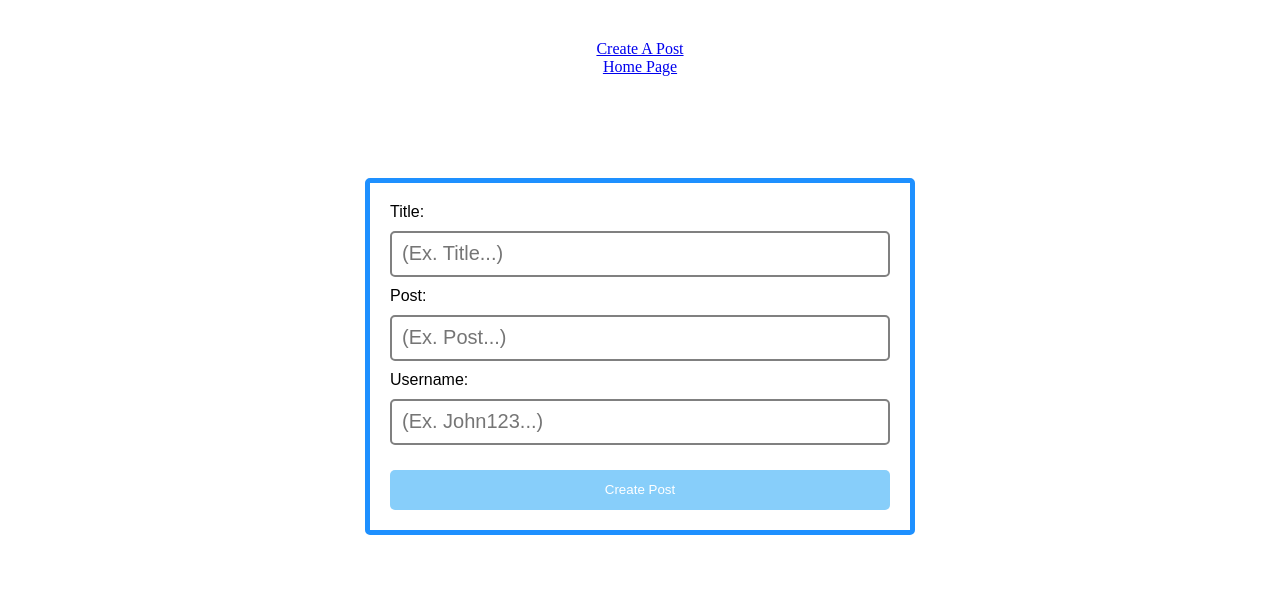
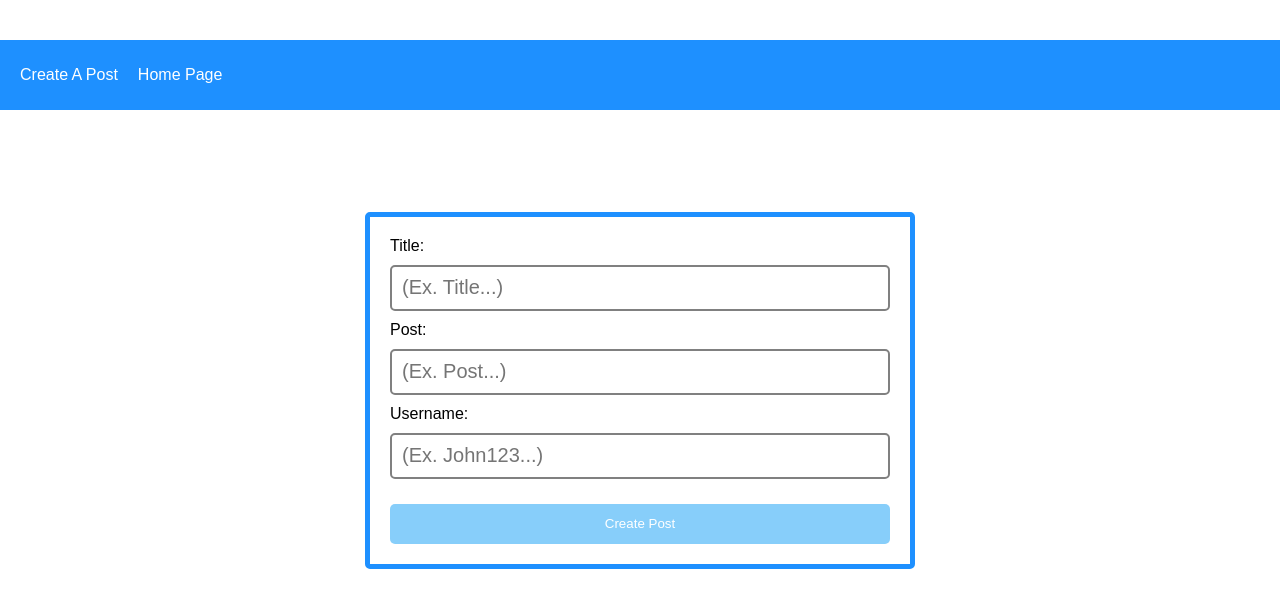
Before and after one commit to johnny-estrada/full-stack-course, a React (Create React App) app in the folder client/: page /createpost in a window 1280 px wide. Shown: the top 608 px of the page. Built offline with nearby package versions, Linux system fonts and the light colour scheme.

Commit message:
Add navbar styles

```diff
--- a/client/src/App.css
+++ b/client/src/App.css
@@ -104,3 +104,56 @@ body {
 span {
   color: red;
 }
+
+/* NAVBAR */
+
+.navbar {
+  width: 100%;
+  height: 70px;
+  background-color: dodgerblue;
+  display: flex;
+  align-items: center;
+  font-family: Arial, Helvetica, sans-serif;
+}
+
+.navbar a {
+  margin-left: 20px;
+  text-decoration: none;
+  color: white;
+}
+
+/* INDIVIDUAL POST */
+.postPage {
+  display: flex;
+  flex-direction: row;
+  width: 100%;
+  height: 100%;
+}
+
+.leftSide {
+  flex: 50%;
+  height: calc(100vh - 70px);
+  display: grid;
+  place-items: center;
+}
+
+.rightSide {
+  flex: 50%;
+  height: calc(100vh - 70px);
+  display: grid;
+  place-items: center;
+}
+
+#individual {
+  height: 500px;
+  width: 600px;
+}
+
+#individual .title,
+#individual .footer {
+  font-size: 30px;
+}
+
+#individual .body {
+  font-size: 25px;
+}
--- a/client/src/App.js
+++ b/client/src/App.js
@@ -7,8 +7,10 @@ function App() {
   return (
     <div className="App">
       <Router>
-        <Link to="/createpost">Create A Post</Link>
-        <Link to="/">Home Page</Link>
+        <div className="navbar">
+          <Link to="/createpost">Create A Post</Link>
+          <Link to="/">Home Page</Link>
+        </div>
         <Routes>
           <Route path="/" element={<Home />} />
           <Route path="/createpost" element={<CreatePost />} />
```
